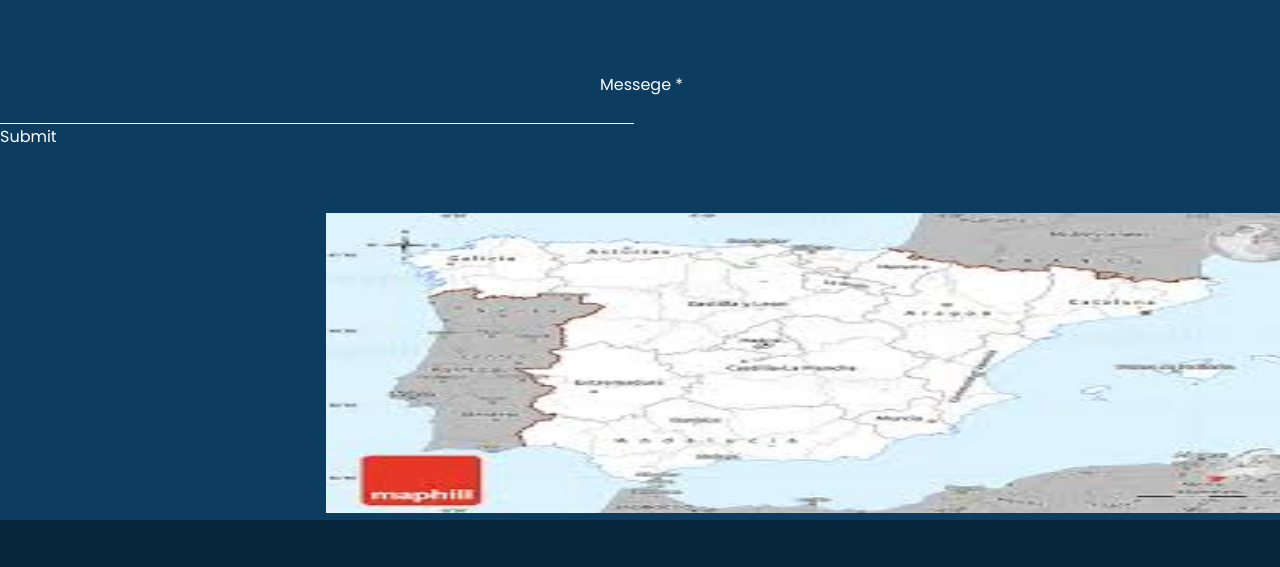
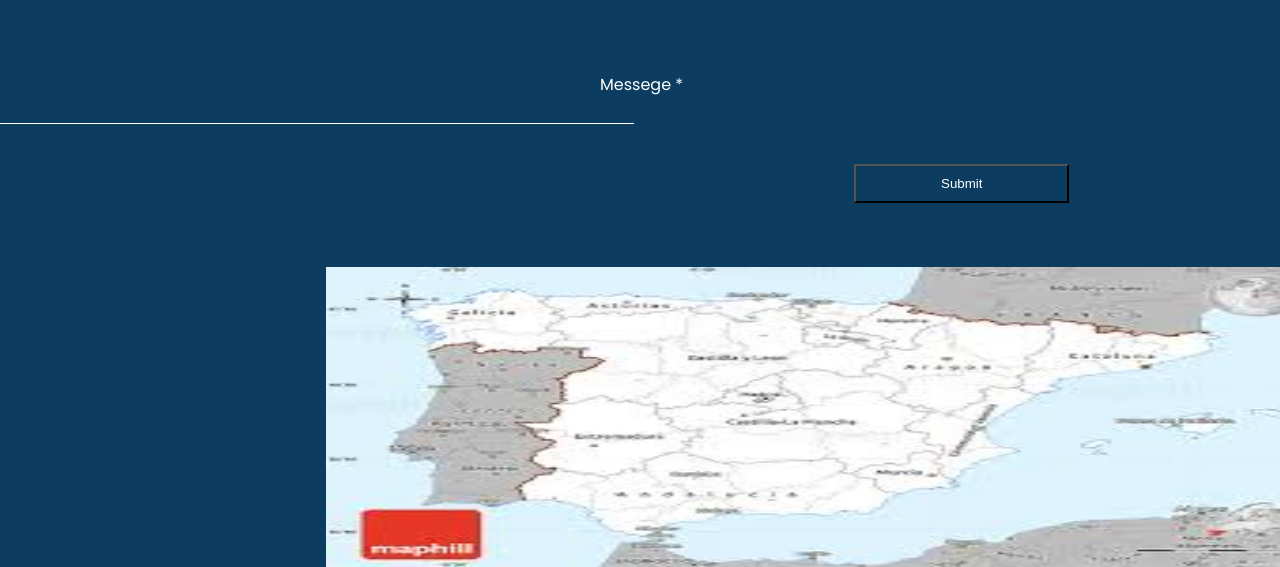
Before and after one commit to Mohammadbilal90/Travelers.com, a plain HTML site: page index.html in a window 1280 px wide. Shown: the part 3362-3929 px from the top of the page. Drawn offline with nearby package versions, Linux system fonts and the light colour scheme.

Commit message:
some chnages and make it more effective

```diff
--- a/css/style.css
+++ b/css/style.css
@@ -307,10 +307,10 @@ nav ul li a:hover {
     background-color: rgb(12, 60, 96);
     color: #ffffff;
 }
-/* .messege button:hover{
+.messege button:hover{
     background-color: rgb(12, 105, 175);
     transition: 0.5s;
-} */
+}
 .messege button a{
     text-decoration: none;
 }
--- a/index.html
+++ b/index.html
@@ -170,7 +170,7 @@
                 <label for="messege">Messege *</label>
                 <input type="text">
                 <br>
-                <a href="#">Submit</a>
+                <button><a href="#">Submit</a></button>
                 <div class="map">
                     <a href="#"><img src="assets/images/map.jfif" alt="its a map image"></a>
                 </div>
```
